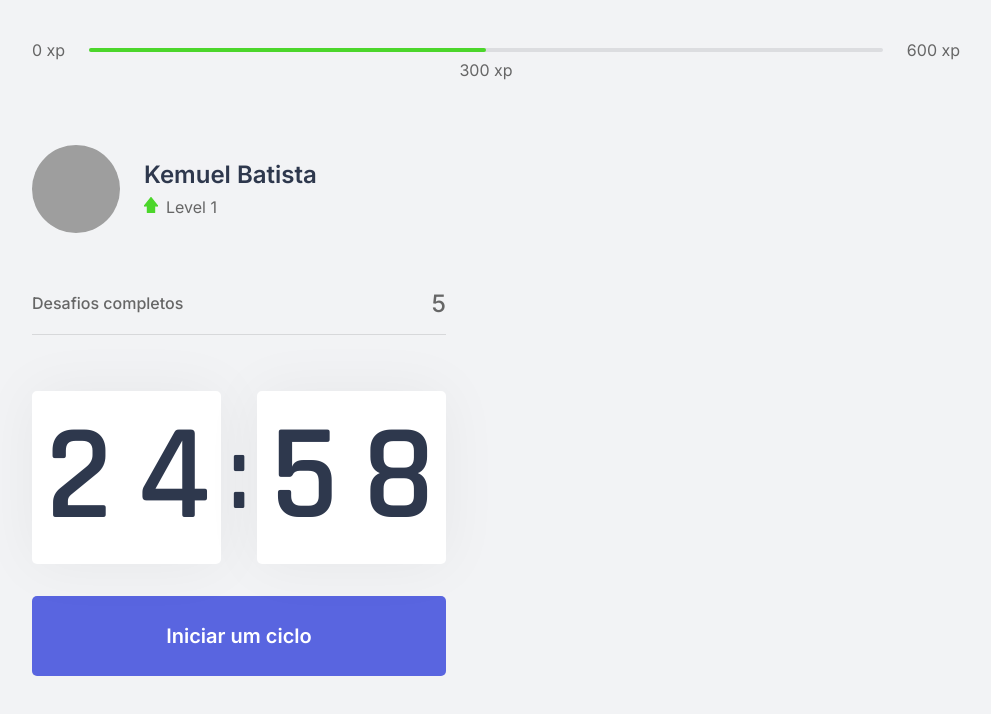
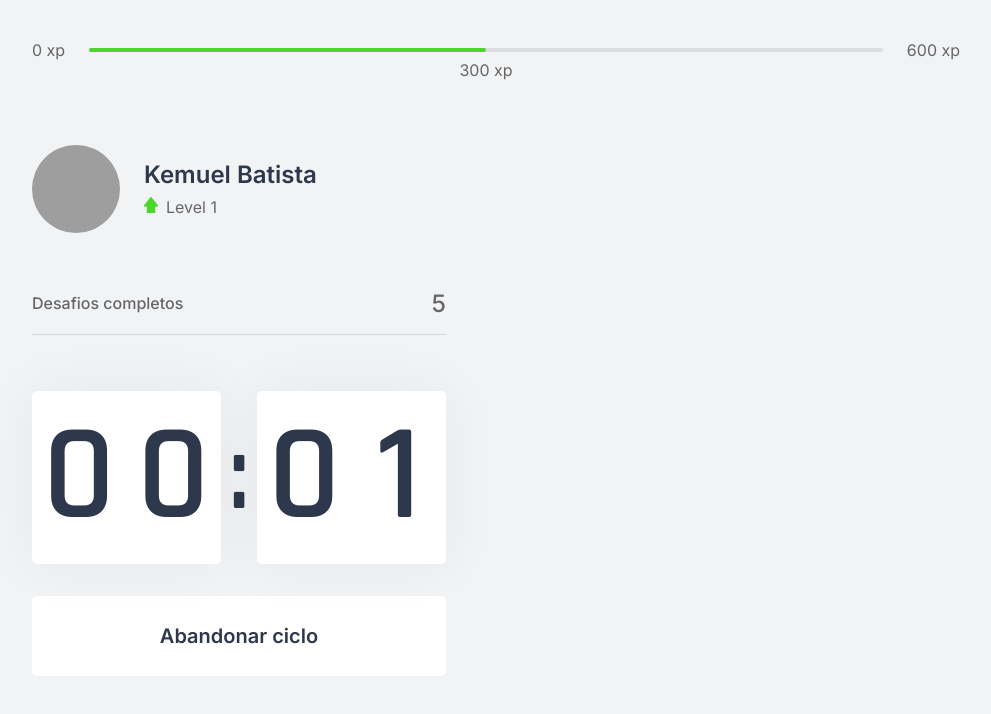
Before and after one commit to Kemuel-Batista/NLW-04-Move-It, a Next.js app: page / in a window 1280 px wide. Both pictures are taken after a click on the button "Iniciar um ciclo". Shown: the top 714 px of the page, without its empty margins (144-1135 px from the left). Built offline with nearby package versions, Linux system fonts and the light colour scheme; grey boxes are pictures that could not be loaded.

Commit message:
Countdown concluído

```diff
--- a/src/components/Countdown.tsx
+++ b/src/components/Countdown.tsx
@@ -1,9 +1,12 @@
 import { useState, useEffect } from 'react';
 import styles from '../styles/components/Countdown.module.css';
 
+let countdownTimeout: NodeJS.Timeout;
+
 export default function Countdown() {
-  const [time, setTime] = useState(25 * 60);
-  const [active, setActive] = useState(false);
+  const [time, setTime] = useState(0.05 * 60);
+  const [isActive, setIsActive] = useState(false);
+  const [hasFinished, setHasFinished] = useState(false);
 
   const minutes = Math.floor(time / 60);
   const seconds = time % 60;
@@ -12,15 +15,24 @@ export default function Countdown() {
   const [secondLeft, secondRight] = String(seconds).padStart(2, '0').split('');
 
   useEffect(() => {
-    if(active && time > 0){
-      setTimeout(() => {
+    if(isActive && time > 0){
+      countdownTimeout = setTimeout(() => {
         setTime(time - 1);
       }, 1000)
+    } else if (isActive && time === 0){
+      setHasFinished(true);
+      setIsActive(false);
     }
-  }, [active, time])
+  }, [isActive, time])
 
   function startCountdown(){
-    setActive(true);
+    setIsActive(true);
+  }
+
+  function resetCountdown() {
+    clearTimeout(countdownTimeout);
+    setTime(25 * 60);
+    setIsActive(false);
   }
 
   return (
@@ -37,6 +49,25 @@ export default function Countdown() {
         </div>
       </div>
 
+      { hasFinished ? (
+        <button
+          disabled
+          className={styles.countdownButton}
+        >
+          Ciclo Encerrado
+          <img src="icons/check_circle.svg" alt="OK"/>
+        </button>
+      ) : (
+        <>
+          { isActive ? (
+            <button
+              type="button"
+              className={`${styles.countdownButton} ${styles.countdownButtonActive}`}
+              onClick={resetCountdown}
+            >
+              Abandonar ciclo
+            </button>
+          ) : (
             <button
               type="button"
               className={styles.countdownButton}
@@ -44,6 +75,11 @@ export default function Countdown() {
             >
               Iniciar um ciclo
             </button>
+          )}
+        </>
+      )}
+
+
     </div>
 
   )
--- a/src/styles/components/Countdown.module.css
+++ b/src/styles/components/Countdown.module.css
@@ -59,6 +59,28 @@
   transition: background-color 0.2s;
 }
 
-.countdownButton:hover {
+.countdownButton:disabled {
+  background: var(--white);
+  color: var(--text);
+  cursor: not-allowed;
+
+  border-bottom: 5px solid #4CD62B;
+}
+
+.countdownButton:disabled img {
+  margin-left: 0.5rem;
+}
+
+.countdownButton:not(:disabled):hover {
   background: var(--blue-dark);
 }
+
+.countdownButtonActive {
+  background: var(--white);
+  color: var(--title);
+}
+
+.countdownButtonActive:not(:disabled):hover {
+  background: var(--red);
+  color: var(--white);
+}
```
Also changed, not shown: public/icons/check_circle.svg (added). Lines whose indentation alone changed are shown as unchanged.
